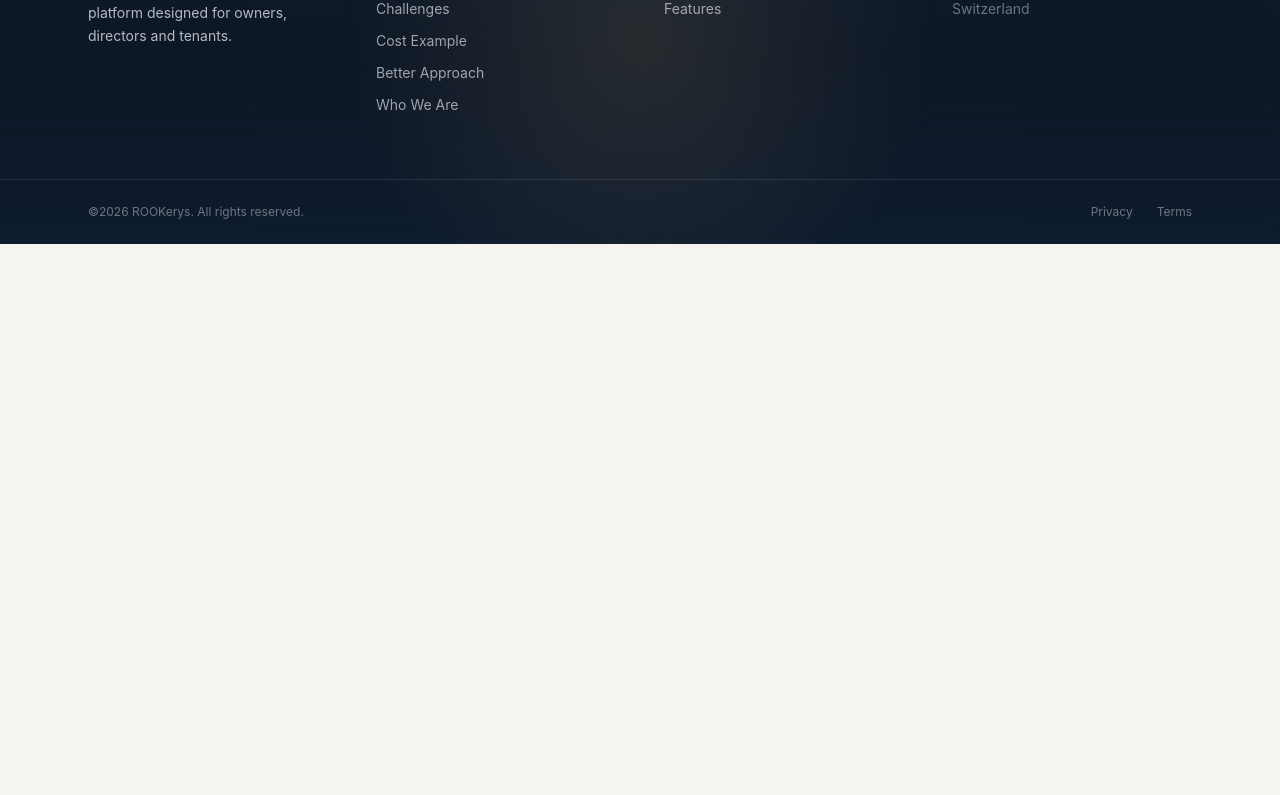
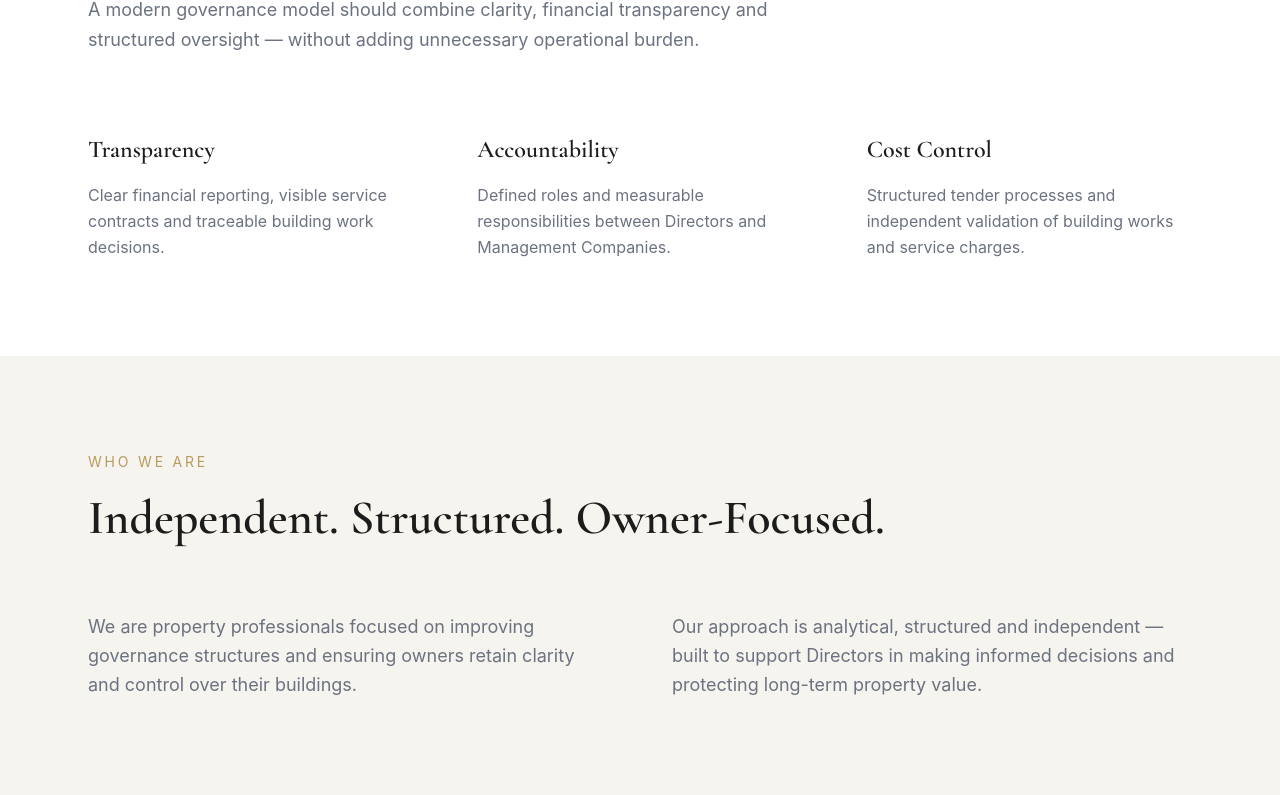
Before and after one commit to zdzakic/proppy, a Next.js app in the folder property-landing/: page / in a window 1280 px wide. Shown: the part 3485-4280 px from the top of the page. Before the commit the page ends 3729 px from the top, so only its background shows below. Built offline with nearby package versions, Linux system fonts and the light colour scheme.

Commit message:
- section better approach and whoweare created

```diff
--- a/property-landing/app/page.tsx
+++ b/property-landing/app/page.tsx
@@ -10,6 +10,8 @@ import Hero from "@/components/sections/Hero";
 import Overview from "@/components/sections/Overview";
 import Challenges from "@/components/sections/Challenges";
 import CostExample from "@/components/sections/CostExample";
+import BetterApproach from "@/components/sections/BetterApproach";
+import WhoWeAre from "@/components/sections/WhoWeAre";
 
 export default function HomePage() {
   return (
@@ -18,6 +20,8 @@ export default function HomePage() {
       <Overview />
       <Challenges />
       <CostExample />
+      <BetterApproach />
+      <WhoWeAre />
     </main>
   );
 }
--- /dev/null
+++ b/property-landing/components/sections/BetterApproach.tsx
@@ -0,0 +1,76 @@
+/**
+ * BetterApproachSection
+ *
+ * Purpose:
+ * Introduces a structured, transparent alternative model.
+ *
+ * Why this structure:
+ * - Follows visual zig-zag pattern (white background)
+ * - Editorial layout to keep premium tone
+ * - Minimal UI logic (KISS)
+ * - Mobile-first grid
+ */
+
+export default function BetterApproachSection() {
+  return (
+    <section
+      id="better-approach"
+      className="bg-brand-surface text-brand-text py-24"
+    >
+      <div className="max-w-6xl mx-auto px-6">
+
+        {/* Section Label */}
+        <p className="text-sm uppercase tracking-[0.2em] text-brand-accent mb-4">
+          Better Approach
+        </p>
+
+        {/* Title */}
+        <h2 className="font-display text-4xl md:text-5xl mb-8 leading-tight">
+          A Transparent & Structured Alternative
+        </h2>
+
+        {/* Intro */}
+        <p className="max-w-3xl text-lg text-brand-muted leading-relaxed mb-20">
+          A modern governance model should combine clarity, financial
+          transparency and structured oversight — without adding unnecessary
+          operational burden.
+        </p>
+
+        {/* 3 Pillars */}
+        <div className="grid md:grid-cols-3 gap-16">
+
+          <div>
+            <h3 className="font-display text-2xl mb-4">
+              Transparency
+            </h3>
+            <p className="text-brand-muted leading-relaxed">
+              Clear financial reporting, visible service contracts and
+              traceable building work decisions.
+            </p>
+          </div>
+
+          <div>
+            <h3 className="font-display text-2xl mb-4">
+              Accountability
+            </h3>
+            <p className="text-brand-muted leading-relaxed">
+              Defined roles and measurable responsibilities between Directors
+              and Management Companies.
+            </p>
+          </div>
+
+          <div>
+            <h3 className="font-display text-2xl mb-4">
+              Cost Control
+            </h3>
+            <p className="text-brand-muted leading-relaxed">
+              Structured tender processes and independent validation of
+              building works and service charges.
+            </p>
+          </div>
+
+        </div>
+      </div>
+    </section>
+  );
+}
--- /dev/null
+++ b/property-landing/components/sections/WhoWeAre.tsx
@@ -0,0 +1,56 @@
+/**
+ * WhoWeAreSection
+ *
+ * Purpose:
+ * Introduces the people and philosophy behind the solution.
+ *
+ * Why this structure:
+ * - Continues zig-zag pattern (surface background)
+ * - Clean editorial layout (no cards)
+ * - Premium tone through spacing and typography
+ * - Mobile-first stacking
+ */
+
+export default function WhoWeAreSection() {
+  return (
+    <section
+      id="who-we-are"
+      className="bg-brand-bg text-brand-text py-24"
+    >
+      <div className="max-w-6xl mx-auto px-6">
+
+        {/* Section Label */}
+        <p className="text-sm uppercase tracking-[0.2em] text-brand-accent mb-4">
+          Who We Are
+        </p>
+
+        {/* Title */}
+        <h2 className="font-display text-4xl md:text-5xl mb-8 leading-tight">
+          Independent. Structured. Owner-Focused.
+        </h2>
+
+        {/* Content Grid */}
+        <div className="grid md:grid-cols-2 gap-16 mt-16">
+
+          <div>
+            <p className="text-lg text-brand-muted leading-relaxed">
+              We are property professionals focused on improving governance
+              structures and ensuring owners retain clarity and control over
+              their buildings.
+            </p>
+          </div>
+
+          <div>
+            <p className="text-lg text-brand-muted leading-relaxed">
+              Our approach is analytical, structured and independent — built
+              to support Directors in making informed decisions and protecting
+              long-term property value.
+            </p>
+          </div>
+
+        </div>
+
+      </div>
+    </section>
+  );
+}
--- a/property-landing/constants/links.ts
+++ b/property-landing/constants/links.ts
@@ -2,6 +2,6 @@ export const navigationLinks = [
   { label: "Overview", href: "#overview" },
   { label: "Challenges", href: "#challenges" },
   { label: "Cost Example", href: "#cost-example" },
-  { label: "Better Approach", href: "#approach" },
-  { label: "Who We Are", href: "#who" },
+  { label: "Better Approach", href: "#better-approach" },
+  { label: "Who We Are", href: "#who-we-are" },
 ];
```
Also changed, not shown: property-landing/components/sections/Challenges.tsx (+0 -69 lines), property-landing/components/sections/Overview.tsx (+0 -67 lines).
